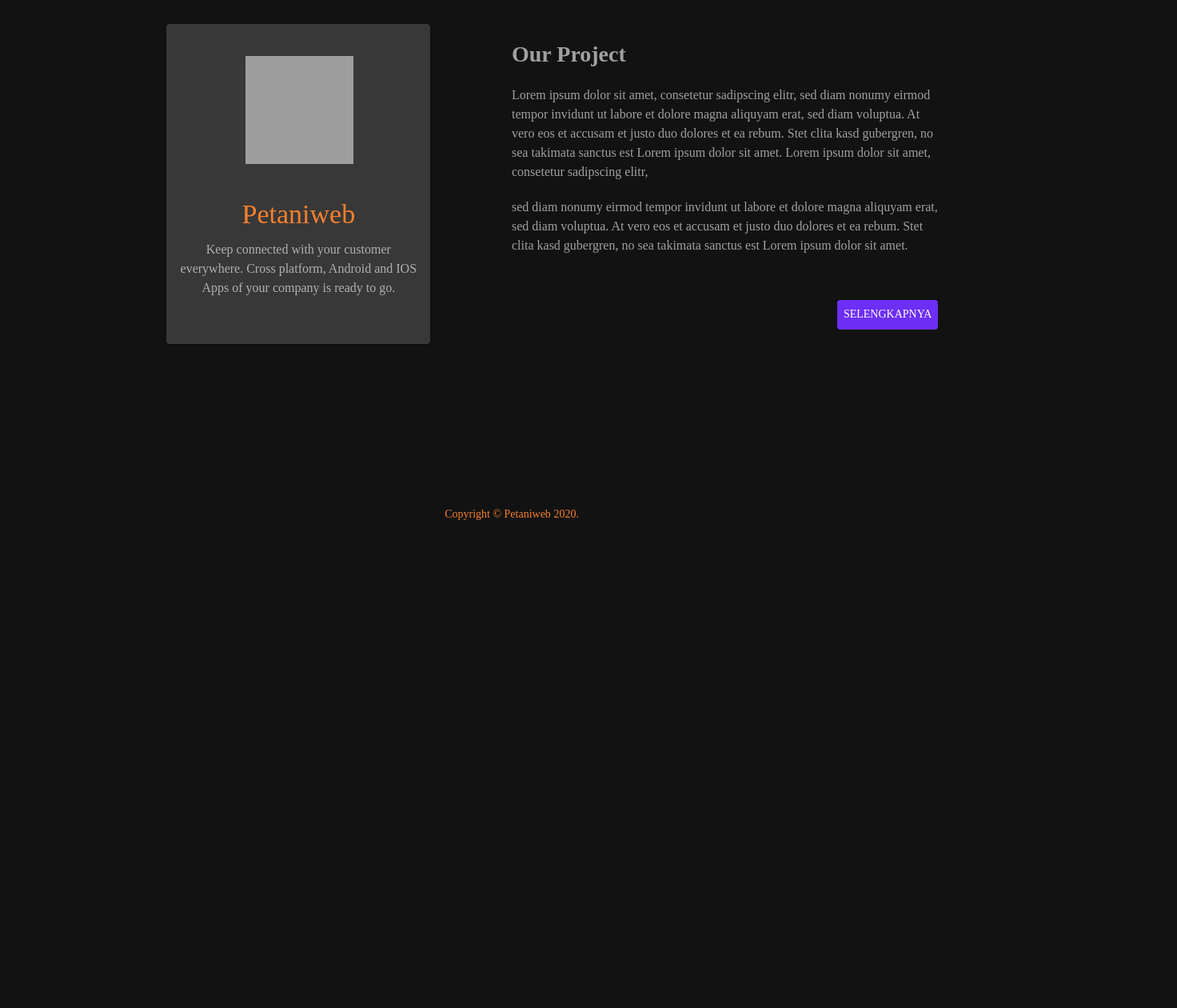
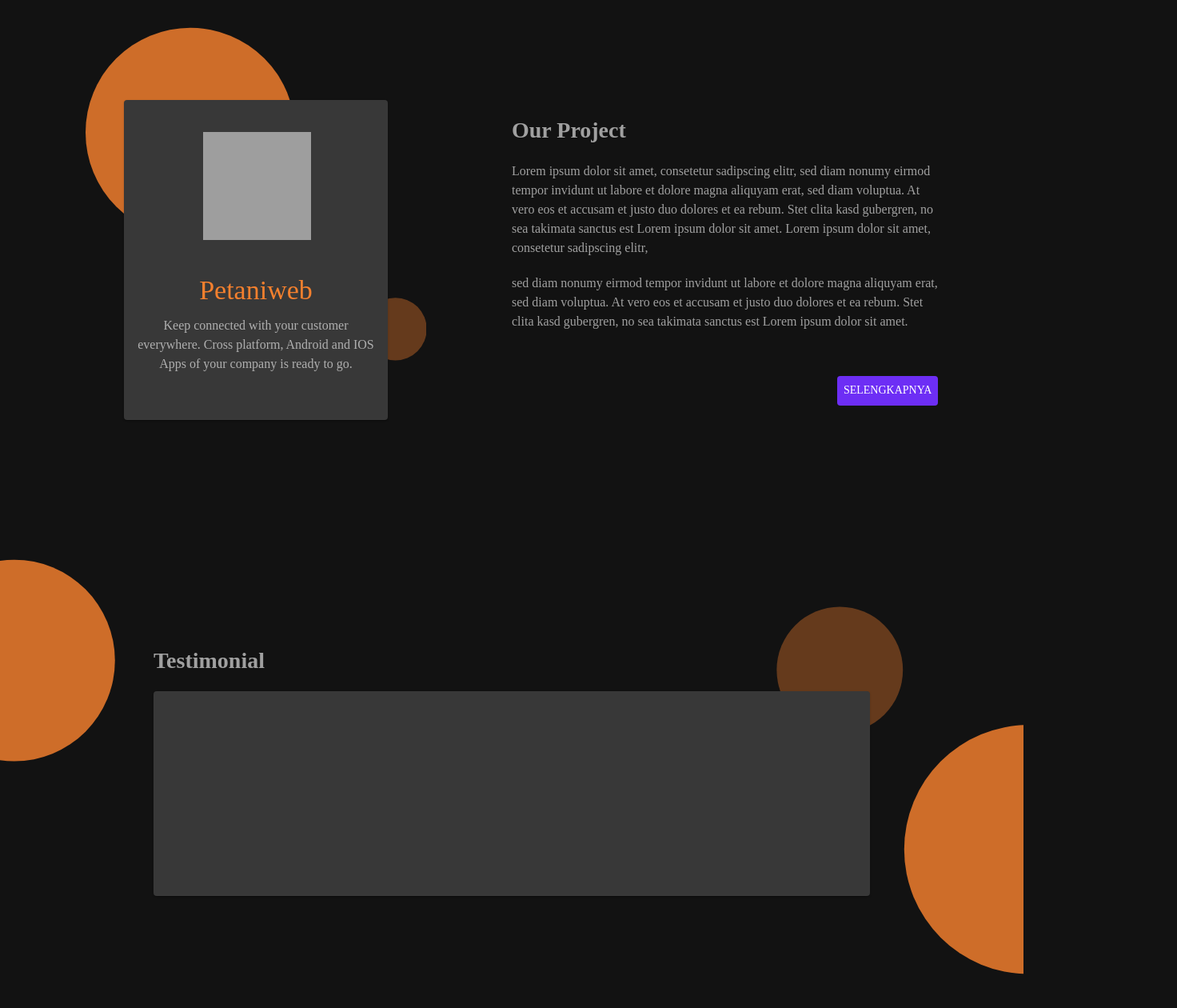
Before and after one commit to ilyas-muhammad/petaniweb, a React (Create React App) app: page / in a window 1280 px wide. Shown: the part 920-2180 px from the top of the page at 80% size, 1472 px wide, since content can reach past the window. Before the commit the page ends 1573 px from the top, so only its background shows below. Built offline with nearby package versions, Linux system fonts and the light colour scheme; grey boxes are pictures that could not be loaded.

Commit message:
initial testimonial section

```diff
--- a/package.json
+++ b/package.json
@@ -19,6 +19,8 @@
     "react": "latest",
     "react-dom": "latest",
     "react-scripts": "latest",
+    "react-slick": "^0.25.2",
+    "slick-carousel": "^1.8.1",
     "styled-components": "^5.1.0"
   },
   "devDependencies": {
--- a/src/App.tsx
+++ b/src/App.tsx
@@ -6,6 +6,7 @@
 import Navbar from './component/Navbar';
 import ServiceSection from './component/ServiceSection';
 import ProjectSection from './component/ProjectSection';
+import TestimonialSection from './component/TestimonialSection';
 
 const useStyles = makeStyles((theme: Theme) =>
   createStyles({
@@ -15,20 +16,50 @@
     },
     circle: {
       width: '100%',
-      position: 'relative',
-      [theme.zIndex.drawer]: -5,
+      position: 'static',
     },
     footer: {
       width: '100%',
       position: 'absolute',
       bottom: '-5%',
     },
-    masterServiceSection: {
+    masterSection: {
       position: 'absolute',
       top: '30%',
     },
     projectSection: {
+      marginTop: theme.spacing(15),
+      [theme.breakpoints.up('sm')]: {
+        zIndex: 2,
+        position: 'absolute',
+        top: '35%',
+        left: '0%',
+      },
+    },
+    projectCircle: {
+      width: '100%',
+      position: 'static',
+      [theme.breakpoints.down('sm')]: {
+        display: 'none',
+      },
+    },
+    dividerEachSection: {
       marginTop: theme.spacing(10),
+    },
+    testiSection: {
+      [theme.breakpoints.up('sm')]: {
+        zIndex: 2,
+        position: 'absolute',
+        top: '75%',
+        left: '15%',
+      },
+      [theme.breakpoints.down('sm')]: {
+        zIndex: 2,
+        position: 'absolute',
+        top: '93%',
+        left: '15%',
+      },
+      textAlign: 'justify',
     },
   }),
 );
@@ -46,6 +77,33 @@
   );
 }
 
+const CircleOnProject = (props: IconProps) => {
+  return (
+    <Icon {...props}>
+      <svg xmlns="http://www.w3.org/2000/svg" width="80%" height="100%" viewBox="0 0 938 914">
+        <g transform="translate(0 -1456)" fill="#f5802e">
+          <circle cx="288" cy="288" r="288" transform="translate(0 1456)" opacity=".83" />
+          <circle cx="86" cy="86" r="86" transform="translate(766 2198)" opacity=".37" />
+        </g>
+      </svg>
+    </Icon>
+  );
+};
+
+const CircleTestimonial = (props: IconProps) => {
+  return (
+    <Icon {...props}>
+      <svg xmlns="http://www.w3.org/2000/svg" width="100%" height="100%" viewBox="0 0 2368 1058">
+        <g transform="translate(246 -2581)" fill="#f5802e">
+          <circle cx="233" cy="233" r="233" transform="translate(-446 2581)" opacity=".83" />
+          <circle cx="288" cy="288" r="288" transform="translate(1846 2963)" opacity=".83" />
+          <circle cx="146" cy="146" r="146" transform="translate(1551 2690)" opacity=".37" />
+        </g>
+      </svg>
+    </Icon>
+  );
+};
+
 export default function App() {
   const classes = useStyles();
   return (
@@ -56,14 +114,29 @@
       <Grid item xs={12}>
         <CircleIcon className={classes.circle} />
       </Grid>
-      <Grid container justify="center" className={classes.masterServiceSection}>
+      <Grid container justify="center" className={classes.masterSection}>
         <Grid item md={10} xs={10}>
           <ServiceSection />
         </Grid>
-        <Grid container justify="center" className={classes.projectSection} item md={10} xs={10}>
-          <ProjectSection />
+        <Grid className={classes.dividerEachSection} container justify="flex-start" item md={10} xs={10}>
+          <Grid container justify="center" item md={10} xs={12}>
+            <ProjectSection className={classes.projectSection} />
+          </Grid>
+          <Grid item xs={6}>
+            <CircleOnProject className={classes.projectCircle} />
+          </Grid>
         </Grid>
         <Container className={classes.root}></Container>
+
+        {/* Testimonial Section */}
+        <Grid className={classes.dividerEachSection} container justify="center" item md={12} xs={12}>
+          <Grid item xs={12}>
+            <CircleTestimonial />
+          </Grid>
+          <Grid container justify="center" item md={10} xs={10}>
+            <TestimonialSection className={classes.testiSection} />
+          </Grid>
+        </Grid>
         <Copyright className={classes.footer} />
       </Grid>
     </>
--- a/src/component/ButtonAppBarCollapse.tsx
+++ b/src/component/ButtonAppBarCollapse.tsx
@@ -84,19 +84,37 @@
           <ListItemIcon>
             <SendIcon color="primary" fontSize="small" />
           </ListItemIcon>
-          <ListItemText primary="Sent mail" />
+          <ListItemText primary="Home" />
         </StyledMenuItem>
         <StyledMenuItem>
           <ListItemIcon>
             <DraftsIcon color="primary" fontSize="small" />
           </ListItemIcon>
-          <ListItemText primary="Drafts" />
+          <ListItemText primary="Service" />
         </StyledMenuItem>
         <StyledMenuItem>
           <ListItemIcon>
             <InboxIcon color="primary" fontSize="small" />
           </ListItemIcon>
-          <ListItemText primary="Inbox" />
+          <ListItemText primary="Project" />
+        </StyledMenuItem>
+        <StyledMenuItem>
+          <ListItemIcon>
+            <InboxIcon color="primary" fontSize="small" />
+          </ListItemIcon>
+          <ListItemText primary="Course" />
+        </StyledMenuItem>
+        <StyledMenuItem>
+          <ListItemIcon>
+            <InboxIcon color="primary" fontSize="small" />
+          </ListItemIcon>
+          <ListItemText primary="About Us" />
+        </StyledMenuItem>
+        <StyledMenuItem>
+          <ListItemIcon>
+            <InboxIcon color="primary" fontSize="small" />
+          </ListItemIcon>
+          <ListItemText primary="Contact" />
         </StyledMenuItem>
       </StyledMenu>
     </div>
--- a/src/component/ProjectSection.tsx
+++ b/src/component/ProjectSection.tsx
@@ -1,7 +1,6 @@
 import React from 'react';
-import { Grid, Card, CardMedia, CardContent, Button } from '@material-ui/core';
+import { Grid, Card, CardMedia, CardContent, Button, Typography } from '@material-ui/core';
 import { createStyles, makeStyles, Theme } from '@material-ui/core/styles';
-import { Typography } from '@material-ui/core';
 
 const useStyles = makeStyles((theme: Theme) =>
   createStyles({
@@ -52,7 +51,7 @@
             </CardContent>
           </Card>
         </Grid>
-        <Grid item md={6} xs={12} className={classes.typograph}>
+        <Grid item md={5} xs={12} className={classes.typograph}>
           <h1>Our Project</h1>
           <Typography>
             Lorem ipsum dolor sit amet, consetetur sadipscing elitr, sed diam nonumy eirmod tempor invidunt ut labore et
--- /dev/null
+++ b/src/component/TestimonialSection.tsx
@@ -0,0 +1,37 @@
+import React from 'react';
+import Slider from 'react-slick';
+import { Paper } from '@material-ui/core';
+import { createStyles, makeStyles } from '@material-ui/core/styles';
+
+const useStyles = makeStyles(() =>
+  createStyles({
+    paper: {
+      height: '20vw',
+      width: '70%',
+      backgroundColor: '#383838',
+    },
+  }),
+);
+
+const settings = {
+  dots: true,
+  infinite: true,
+  autoPlay: true,
+  speed: 100,
+  slidesToShow: 1,
+  slidesToScroll: 1,
+};
+
+export default function Testimonial(props) {
+  const classes = useStyles();
+  return (
+    <div {...props} style={{ width: '100%' }}>
+      <h1>Testimonial</h1>
+      <Slider {...settings}>
+        <div>
+          <Paper className={classes.paper} />
+        </div>
+      </Slider>
+    </div>
+  );
+}
```
Also changed, not shown: 18 other files (tests, documents, lock files or other folders).
